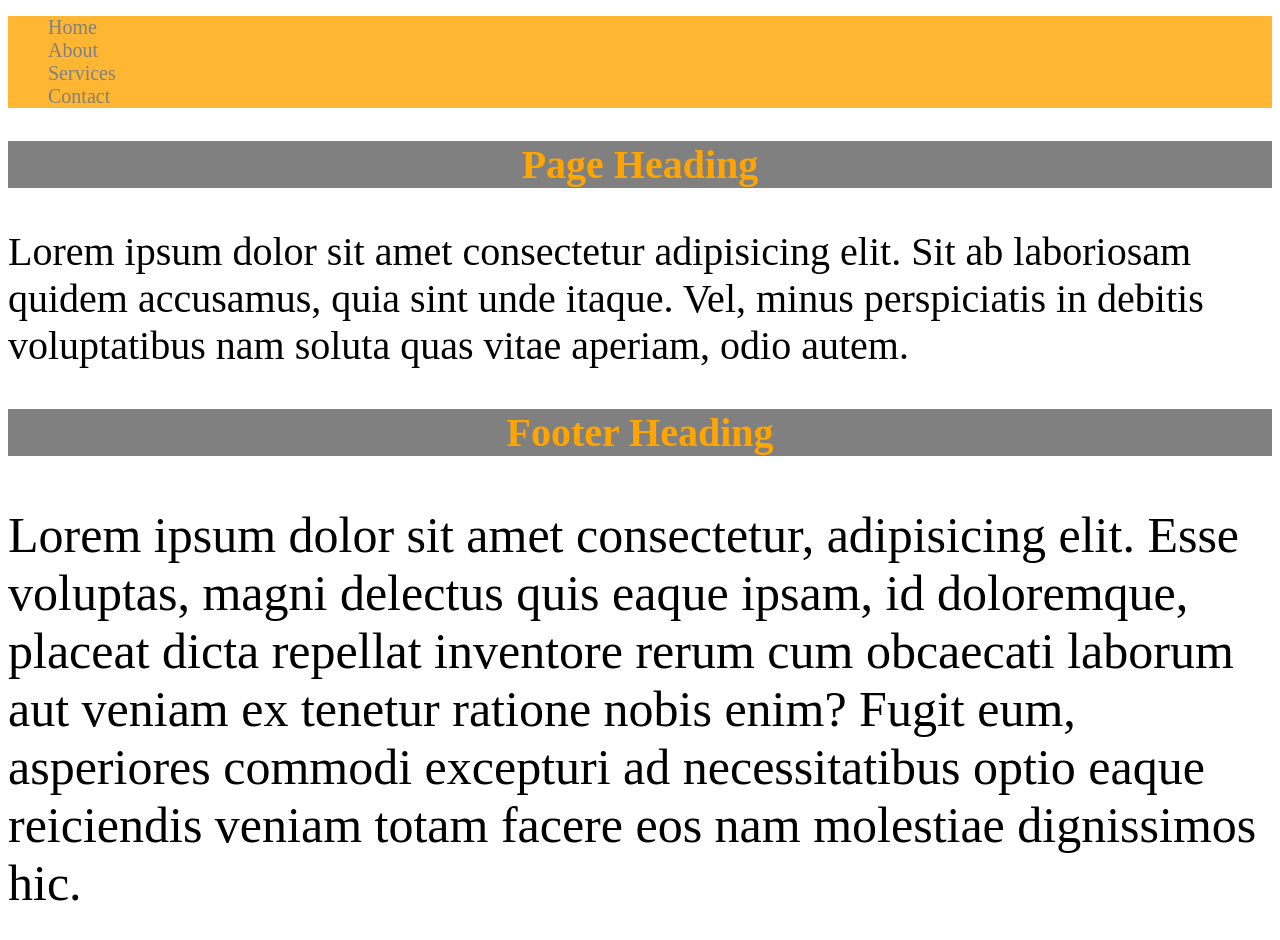
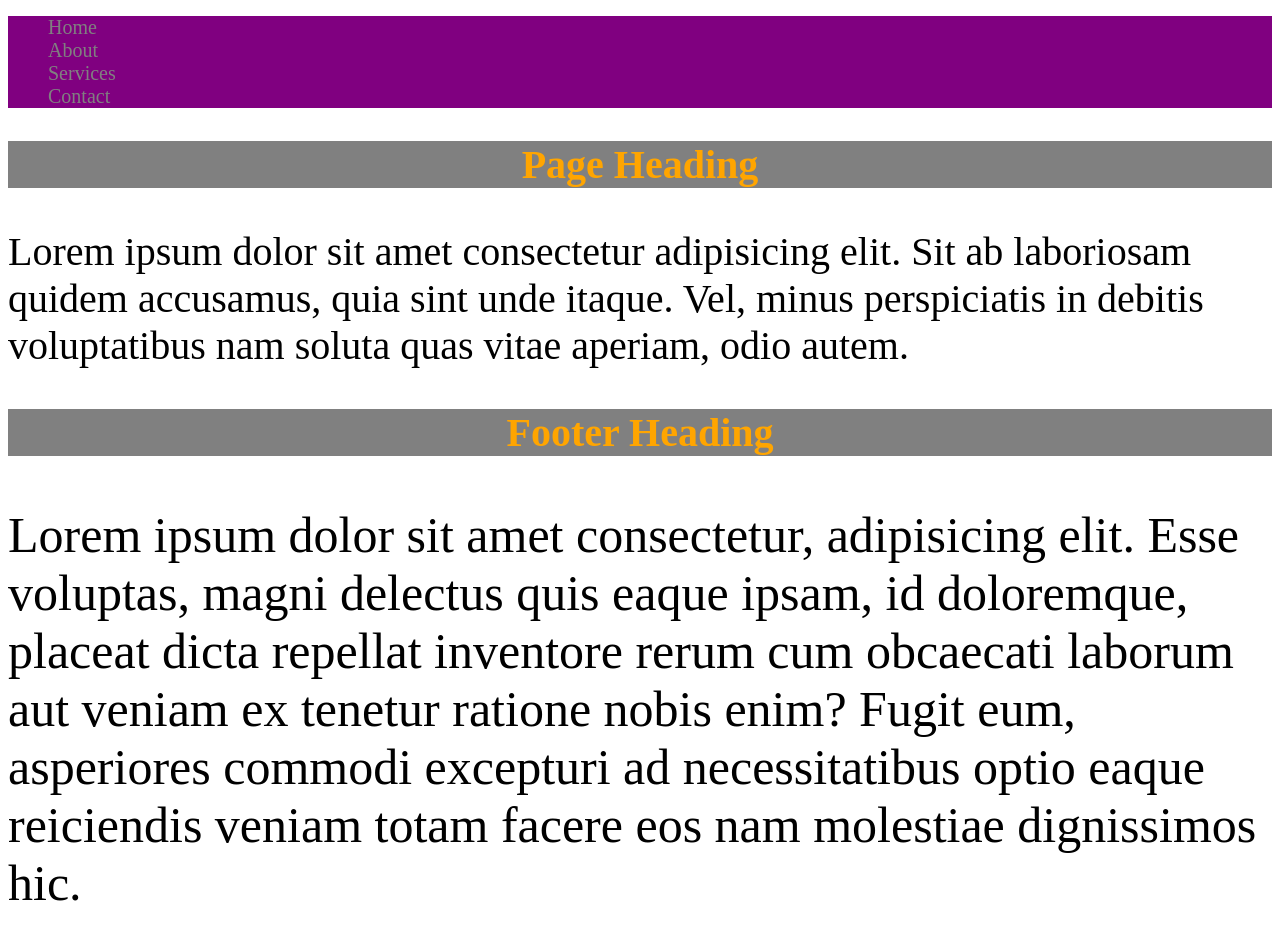
Before and after one commit to rafi021/sass_projects, a website: page 1_sass_introduction/index.html in a window 1280 px wide. Drawn offline with Linux system fonts and the light colour scheme.

Commit message:
mix color in sass

```diff
--- a/1_sass_introduction/scss/main.scss
+++ b/1_sass_introduction/scss/main.scss
@@ -7,7 +7,8 @@ $font-md: 30px;
 $font-sm: 20px;
 
 .nav{
-    background-color: transparentize( $color-primary, 0.2);
+    background-color: mix(red,blue,50%);
+    // background-color: transparentize( $color-primary, 0.2);
     // background-color: darken($color: $color-primary, $amount: 20%);
     // background-color: lighten($color: $color-primary, $amount: 20%);
     ul{
```
Also changed, not shown: 1_sass_introduction/css/main.css, 1 other file.
